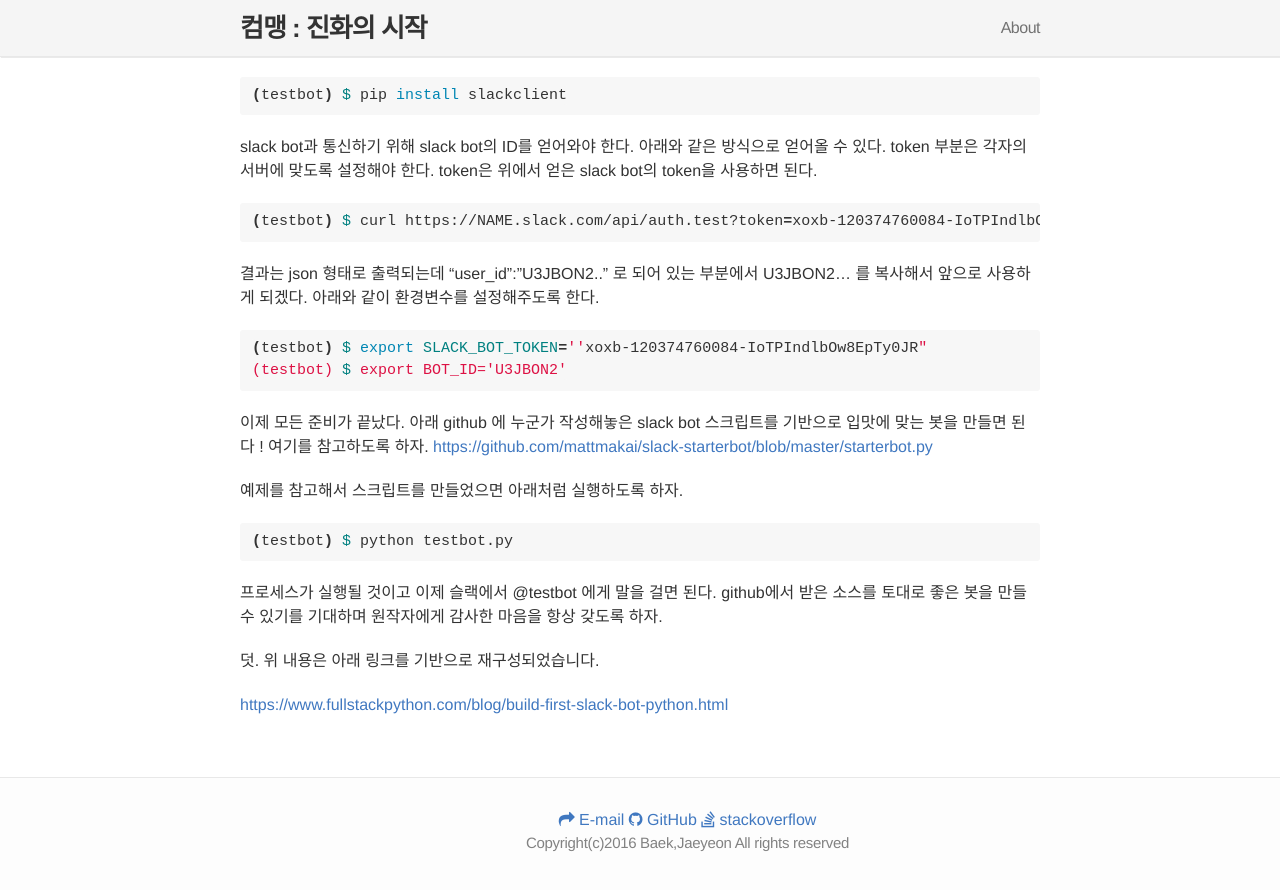
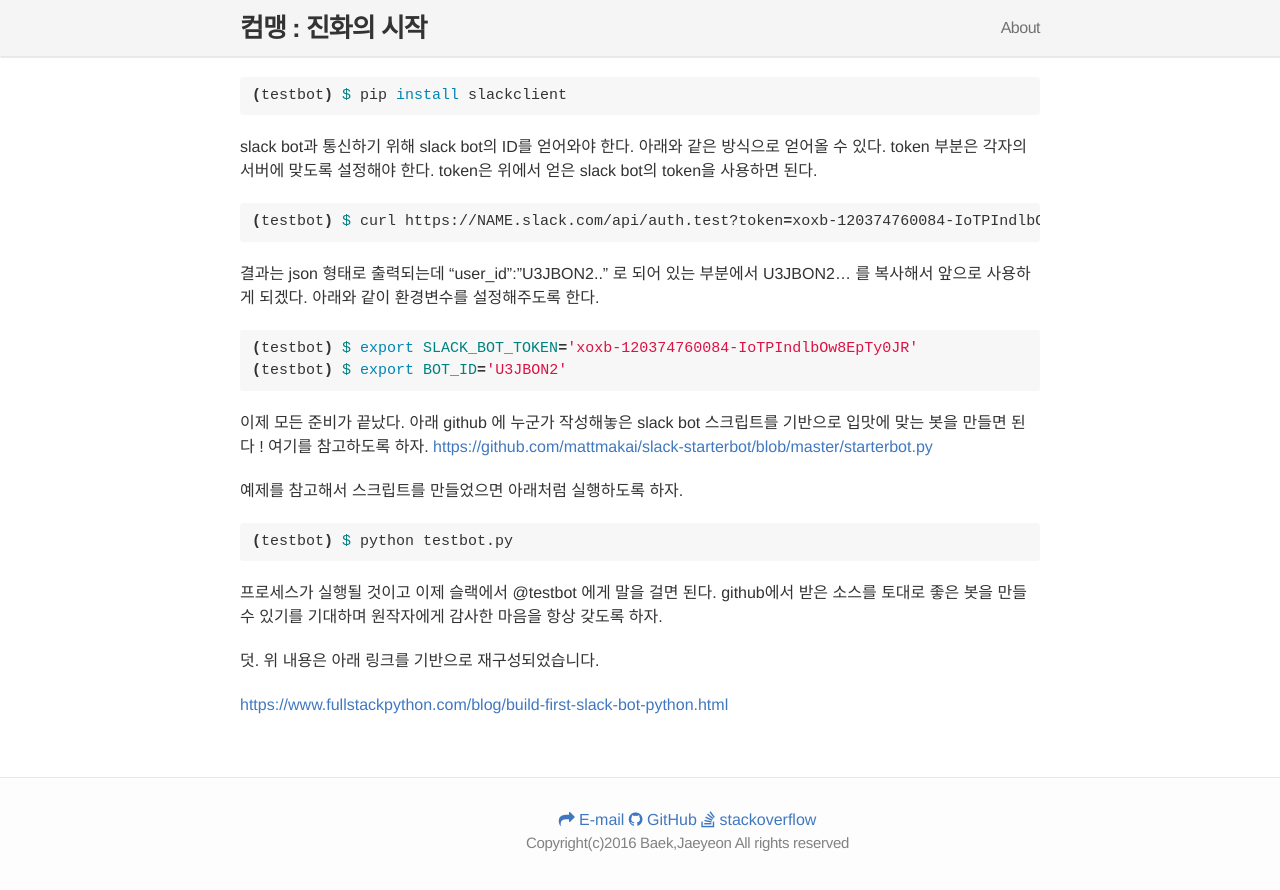
Before and after one commit to jybaek/jybaek.github.com, a Jekyll site: the page built from _posts/2017-01-27-create_slack_bot.md, in a window 1280 px wide and 900 px high, scrolled down 2376 px. Shown: the top 890 px of the window. Built offline with Jekyll 4.4.1, drawn with Linux system fonts in a browser that asks for light colours; nearby versions of some CDN libraries; comment, search, counter and statistics services are not loaded.

````diff
--- a/_posts/2017-01-27-create_slack_bot.md
+++ b/_posts/2017-01-27-create_slack_bot.md
@@ -62,7 +62,7 @@ slack bot과 통신하기 위해 slack bot의 ID를 얻어와야 한다. 아래
 결과는 json 형태로 출력되는데 "user_id":"U3JBON2.." 로 되어 있는 부분에서 U3JBON2... 를 복사해서 앞으로 사용하게 되겠다. 아래와 같이 환경변수를 설정해주도록 한다.
 
 ```bash
-(testbot) $ export SLACK_BOT_TOKEN=''xoxb-120374760084-IoTPIndlbOw8EpTy0JR"
+(testbot) $ export SLACK_BOT_TOKEN='xoxb-120374760084-IoTPIndlbOw8EpTy0JR'
 (testbot) $ export BOT_ID='U3JBON2'
 ```
 
````
